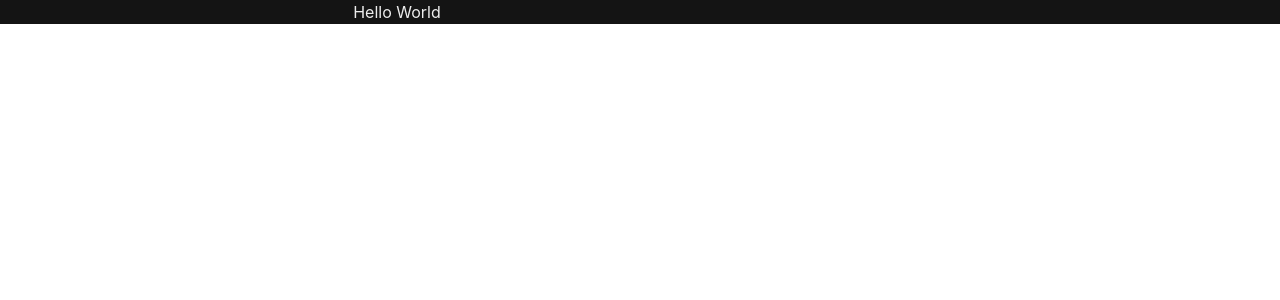
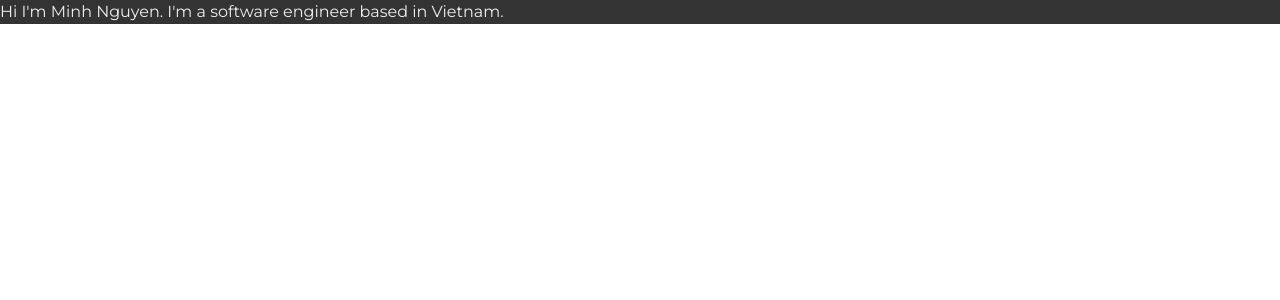
Before and after one commit to mnghn07/the-self-portrait, a Next.js app: page / in a window 1280 px wide. Shown: the top 300 px of the page. Built offline with nearby package versions, Linux system fonts and the light colour scheme.

Commit message:
feat: Adding Header

```diff
--- a/components/layouts/main.tsx
+++ b/components/layouts/main.tsx
@@ -1,5 +1,10 @@
 import Head from "next/head";
 import { Box, Container } from "@chakra-ui/react";
+import { Montserrat } from "next/font/google";
+
+const montserrat = Montserrat({
+  subsets: ["latin"]
+});
 
 interface MainProps {
   children: React.ReactNode;
@@ -8,17 +13,12 @@ interface MainProps {
 
 const Main: React.FC<MainProps> = ({ children, router }) => {
   return (
-    <Box maxW="100%" as="main">
+    <Box maxW="100%" as="main" className={montserrat.className}>
       <Head>
         <meta name="viewport" content="width=device-width,initial-scale=1" />
         <title>Minh Nguyen - Homepage</title>
       </Head>
-      <Container
-        maxW="100%"
-        bg="blackAlpha.900"
-        color="whiteAlpha.900"
-        alignItems={"flex-end"}
-      >
+      <Container maxW="100%" p={0} bg="#333" color="whiteAlpha.900">
         {children}
       </Container>
     </Box>
--- a/pages/index.tsx
+++ b/pages/index.tsx
@@ -1,10 +1,13 @@
-import { Box, Container } from "@chakra-ui/react";
+import { Box, Container, Text } from "@chakra-ui/react";
 
 const Page = () => {
   return (
-    <Container>
+    <Container maxW={"100%"} p={0}>
       <Box>
-        <p>Hello World</p>
+        <Text>
+          Hi I&apos;m Minh Nguyen. I&apos;m a software engineer based in
+          Vietnam.
+        </Text>
       </Box>
     </Container>
   );
```
